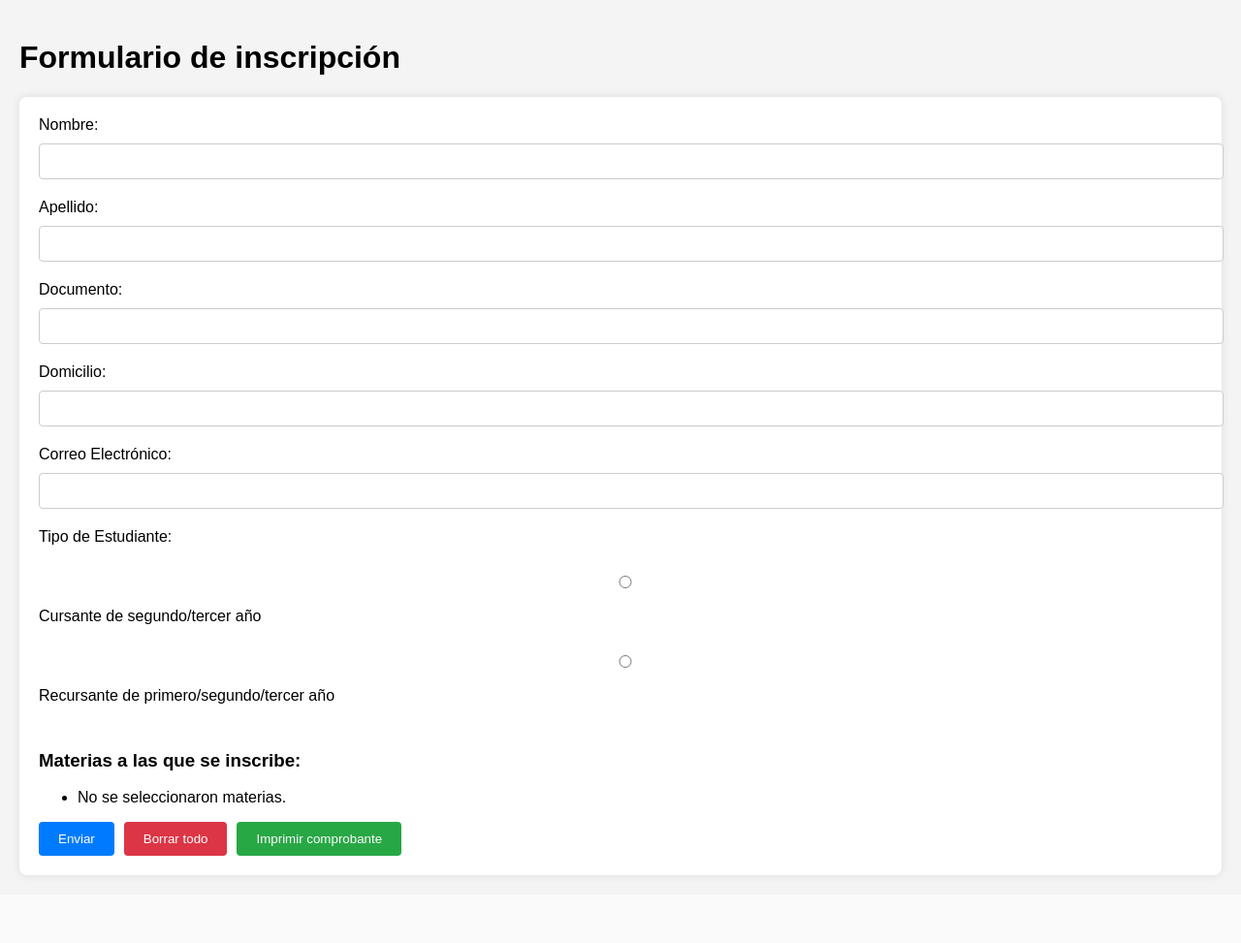
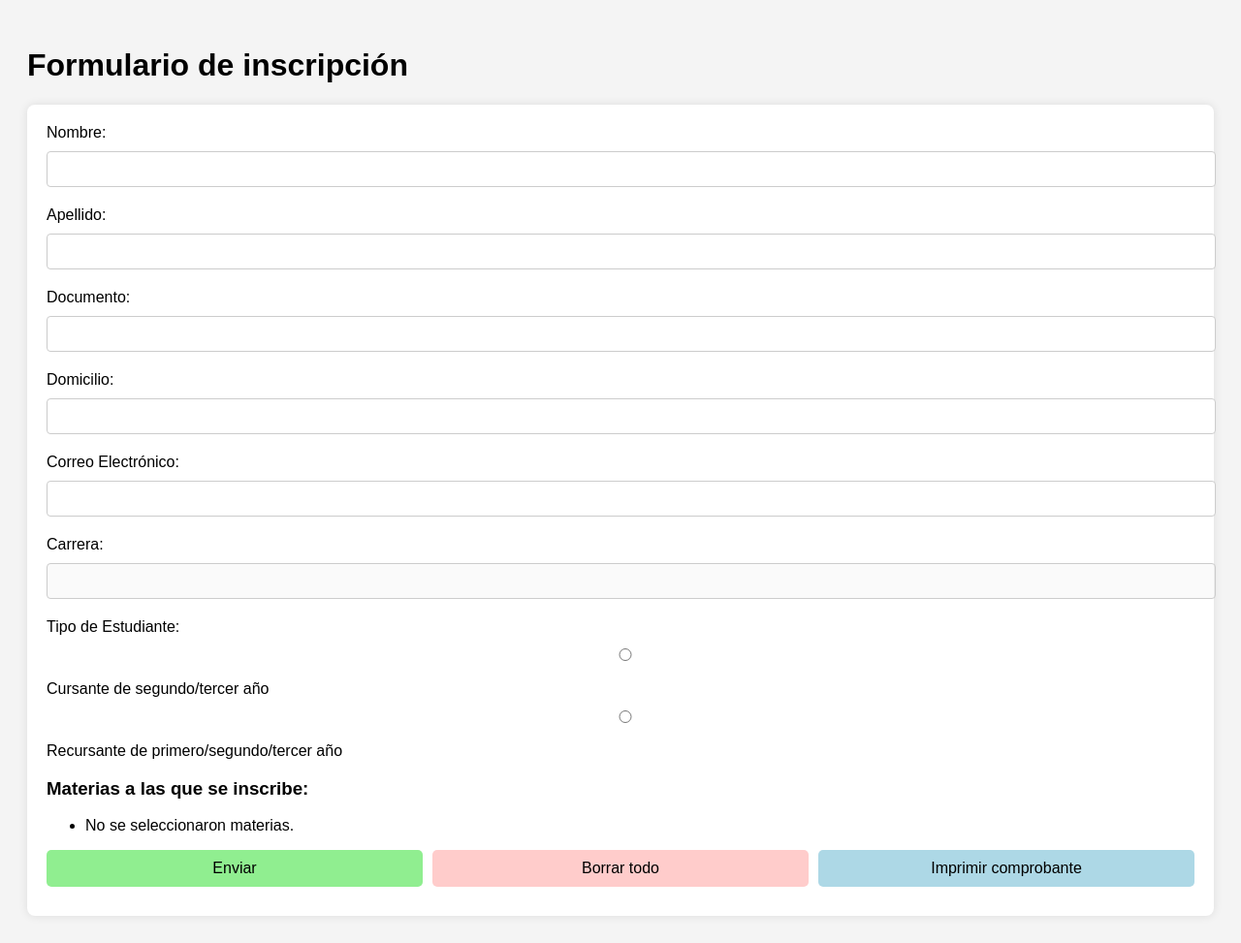
Before and after one commit to damian-trucco/TPI_PP2_Corregido_21-02-2025, a PHP site: page /inscribir.php in a window 1280 px wide. Shown: the whole page at 97% size. Before the commit the page ends 906 px from the top, so only its background shows below. Run offline with PHP 8.4, Linux system fonts and the light colour scheme.

Commit message:
Update inscribir.php

```diff
--- a/inscribir.php
+++ b/inscribir.php
@@ -1,17 +1,25 @@
 <?php
-session_start(); // Iniciar sesión
+session_start();
 require_once './data_base/db_urquiza.php';
 
 $success_message = '';
-$materias_seleccionadas = isset($_SESSION['materias_seleccionadas']) ? $_SESSION['materias_seleccionadas'] : [];
+$materias_seleccionadas = $_SESSION['materias_seleccionadas'] ?? [];
+$carrera_seleccionada_id = $_SESSION['carrera_seleccionada'] ?? '';
+$carrera_seleccionada_nombre = '';
+
+// Obtener el nombre de la carrera
+if (!empty($carrera_seleccionada_id)) {
+    $stmt = $conexion->prepare("SELECT nombre FROM carreras WHERE id = ?");
+    $stmt->execute([$carrera_seleccionada_id]);
+    $carrera = $stmt->fetch();
+    $carrera_seleccionada_nombre = $carrera['nombre'] ?? 'Carrera desconocida';
+}
+
+// Obtener los nombres de las materias seleccionadas
 $materias_nombres = [];
-
-// Obtener nombres de materias seleccionadas
 if (!empty($materias_seleccionadas)) {
     $placeholders = implode(',', array_fill(0, count($materias_seleccionadas), '?'));
-    $query = "SELECT id, nombre FROM materias WHERE id IN ($placeholders)";
-
-    $stmt = $conexion->prepare($query);
+    $stmt = $conexion->prepare("SELECT id, nombre FROM materias WHERE id IN ($placeholders)");
     $stmt->execute($materias_seleccionadas);
 
     while ($row = $stmt->fetch(PDO::FETCH_ASSOC)) {
@@ -19,41 +27,35 @@ if (!empty($materias_seleccionadas)) {
     }
 }
 
-// Procesar formulario
-if ($_SERVER["REQUEST_METHOD"] == "POST") {
-    if (isset($_POST['borrar_todo'])) {
-        // Borrar datos de sesión
-        session_unset();
-        session_destroy();
-        header("Location: inscribir.php");
-        exit();
-    }
+// Si se envió el formulario, guardar los datos en la sesión sin redirigir
+if ($_SERVER["REQUEST_METHOD"] == "POST" && isset($_POST['enviar'])) {
+    $_SESSION['registro'] = [
+        'nombre' => trim($_POST['nombre']),
+        'apellido' => trim($_POST['apellido']),
+        'documento' => trim($_POST['documento']),
+        'direccion' => trim($_POST['direccion']),
+        'email' => trim($_POST['email']),
+        'carrera_id' => trim($_POST['carrera_id']),
+        'tipo_estudiante' => trim($_POST['tipo_estudiante']),
+        'materias' => $materias_seleccionadas
+    ];
+    $success_message = "Datos guardados correctamente.";
+}
 
-    $nombre = $_POST['nombre'] ?? '';
-    $apellido = $_POST['apellido'] ?? '';
-    $documento = $_POST['documento'] ?? '';
-    $direccion = $_POST['direccion'] ?? '';
-    $email = $_POST['email'] ?? '';
-    $tipo_estudiante = $_POST['tipo_estudiante'] ?? '';
-    $carrera_id = $_POST['carrera_id'] ?? '';
+// Cargar los datos almacenados en la sesión para que no se pierdan al recargar la página
+$nombre = $_SESSION['registro']['nombre'] ?? '';
+$apellido = $_SESSION['registro']['apellido'] ?? '';
+$documento = $_SESSION['registro']['documento'] ?? '';
+$direccion = $_SESSION['registro']['direccion'] ?? '';
+$email = $_SESSION['registro']['email'] ?? '';
+$tipo_estudiante = $_SESSION['registro']['tipo_estudiante'] ?? '';
 
-    if ($nombre && $apellido && $documento && $direccion && $email && $tipo_estudiante && $carrera_id && !empty($materias_seleccionadas)) {
-        // Guardar datos en sesión para enviarlos a registromaterias.php
-        $_SESSION['registro'] = [
-            'nombre' => $nombre,
-            'apellido' => $apellido,
-            'documento' => $documento,
-            'direccion' => $direccion,
-            'email' => $email,
-            'tipo_estudiante' => $tipo_estudiante,
-            'carrera_id' => $carrera_id,
-            'materias' => $materias_seleccionadas
-        ];
-        header("Location: registromaterias.php");
-        exit();
-    } else {
-        $success_message = "Por favor, complete todos los campos obligatorios.";
-    }
+// Borrar la sesión si se presiona "Borrar todo"
+if ($_SERVER["REQUEST_METHOD"] == "POST" && isset($_POST['borrar'])) {
+    session_unset();
+    session_destroy();
+    header("Location: inscribir.php");
+    exit();
 }
 ?>
 
@@ -64,59 +66,16 @@ if ($_SERVER["REQUEST_METHOD"] == "POST") {
     <meta name="viewport" content="width=device-width, initial-scale=1.0">
     <title>Formulario de inscripción</title>
     <style>
-        body {
-            font-family: Arial, sans-serif;
-            background-color: #f4f4f4;
-            margin: 0;
-            padding: 20px;
-        }
-        form {
-            background-color: #fff;
-            padding: 20px;
-            border-radius: 8px;
-            box-shadow: 0 0 10px rgba(0, 0, 0, 0.1);
-        }
-        label {
-            display: block;
-            margin-bottom: 10px;
-        }
-        input, select {
-            width: 100%;
-            padding: 10px;
-            margin-bottom: 20px;
-            border-radius: 4px;
-            border: 1px solid #ccc;
-        }
-        .form-group {
-            margin-bottom: 15px;
-        }
-        .success-message {
-            color: green;
-            font-weight: bold;
-            margin-top: 20px;
-        }
-        .button-group {
-            display: flex;
-            gap: 10px;
-        }
-        button {
-            padding: 10px 20px;
-            border: none;
-            border-radius: 4px;
-            cursor: pointer;
-        }
-        .submit-btn {
-            background-color: #007bff;
-            color: white;
-        }
-        .reset-btn {
-            background-color: #dc3545;
-            color: white;
-        }
-        .print-btn {
-            background-color: #28a745;
-            color: white;
-        }
+        body { font-family: Arial, sans-serif; background-color: #f4f4f4; padding: 20px; }
+        form { background-color: #fff; padding: 20px; border-radius: 8px; box-shadow: 0 0 10px rgba(0, 0, 0, 0.1); }
+        label, button { display: block; margin-bottom: 10px; }
+        input, select { width: 100%; padding: 10px; margin-bottom: 20px; border-radius: 4px; border: 1px solid #ccc; }
+        .success-message { background-color: #d4edda; color: #155724; padding: 10px; border-radius: 5px; margin-top: 20px; }
+        .button-group { display: flex; gap: 10px; }
+        .button-group button { flex: 1; padding: 10px; font-size: 16px; border: none; cursor: pointer; border-radius: 5px; }
+        .btn-enviar { background-color: #90ee90; color: black; } /* Verde claro */
+        .btn-borrar { background-color: #ffcccb; color: black; } /* Rojo claro */
+        .btn-imprimir { background-color: #add8e6; color: black; } /* Azul claro */
     </style>
 </head>
 <body>
@@ -125,33 +84,36 @@ if ($_SERVER["REQUEST_METHOD"] == "POST") {
 
 <form action="inscribir.php" method="post">
     <label for="nombre">Nombre:</label>
-    <input type="text" id="nombre" name="nombre" required value="<?php echo htmlspecialchars($_POST['nombre'] ?? ''); ?>"><br>
+    <input type="text" id="nombre" name="nombre" value="<?php echo htmlspecialchars($nombre); ?>" required>
 
     <label for="apellido">Apellido:</label>
-    <input type="text" id="apellido" name="apellido" required value="<?php echo htmlspecialchars($_POST['apellido'] ?? ''); ?>"><br>
+    <input type="text" id="apellido" name="apellido" value="<?php echo htmlspecialchars($apellido); ?>" required>
 
     <label for="documento">Documento:</label>
-    <input type="text" id="documento" name="documento" required value="<?php echo htmlspecialchars($_POST['documento'] ?? ''); ?>"><br>
+    <input type="text" id="documento" name="documento" value="<?php echo htmlspecialchars($documento); ?>" required>
 
     <label for="direccion">Domicilio:</label>
-    <input type="text" id="direccion" name="direccion" required value="<?php echo htmlspecialchars($_POST['direccion'] ?? ''); ?>"><br>
+    <input type="text" id="direccion" name="direccion" value="<?php echo htmlspecialchars($direccion); ?>" required>
 
     <label for="email">Correo Electrónico:</label>
-    <input type="email" id="email" name="email" required value="<?php echo htmlspecialchars($_POST['email'] ?? ''); ?>"><br>
+    <input type="email" id="email" name="email" value="<?php echo htmlspecialchars($email); ?>" required>
 
-    <label>Tipo de Estudiante:</label><br>
-    <input type="radio" id="cursante" name="tipo_estudiante" value="Cursante" required <?php if (isset($_POST['tipo_estudiante']) && $_POST['tipo_estudiante'] === "Cursante") echo "checked"; ?>>
-    <label for="cursante">Cursante de segundo/tercer año</label><br>
-    <input type="radio" id="recursante" name="tipo_estudiante" value="Recursante" required <?php if (isset($_POST['tipo_estudiante']) && $_POST['tipo_estudiante'] === "Recursante") echo "checked"; ?>>
-    <label for="recursante">Recursante de primero/segundo/tercer año</label><br>
+    <label for="carrera_id">Carrera:</label>
+    <input type="text" id="carrera_nombre" value="<?php echo htmlspecialchars($carrera_seleccionada_nombre); ?>" disabled>
+    <input type="hidden" name="carrera_id" value="<?php echo htmlspecialchars($carrera_seleccionada_id); ?>">
+
+    <label>Tipo de Estudiante:</label>
+    <input type="radio" id="cursante" name="tipo_estudiante" value="Cursante" <?php echo ($tipo_estudiante == "Cursante") ? "checked" : ""; ?> required>
+    <label for="cursante">Cursante de segundo/tercer año</label>
+    <input type="radio" id="recursante" name="tipo_estudiante" value="Recursante" <?php echo ($tipo_estudiante == "Recursante") ? "checked" : ""; ?> required>
+    <label for="recursante">Recursante de primero/segundo/tercer año</label>
 
     <h3>Materias a las que se inscribe:</h3>
     <ul>
         <?php
         if (!empty($materias_seleccionadas)) {
             foreach ($materias_seleccionadas as $materia_id) {
-                $nombre_materia = $materias_nombres[$materia_id] ?? "Materia desconocida";
-                echo "<li>" . htmlspecialchars($nombre_materia) . "</li>";
+                echo "<li>" . htmlspecialchars($materias_nombres[$materia_id] ?? "Materia desconocida") . "</li>";
             }
         } else {
             echo "<li>No se seleccionaron materias.</li>";
@@ -160,14 +122,14 @@ if ($_SERVER["REQUEST_METHOD"] == "POST") {
     </ul>
 
     <div class="button-group">
-        <button type="submit" class="submit-btn">Enviar</button>
-        <button type="submit" name="borrar_todo" class="reset-btn">Borrar todo</button>
-        <button type="button" onclick="window.print()" class="print-btn">Imprimir comprobante</button>
+        <button type="submit" name="enviar" class="btn-enviar">Enviar</button>
+        <button type="submit" name="borrar" class="btn-borrar">Borrar todo</button>
+        <button type="button" onclick="window.print()" class="btn-imprimir">Imprimir comprobante</button>
     </div>
 </form>
 
-<?php if ($success_message): ?>
-    <p class="success-message"><?php echo $success_message; ?></p>
+<?php if (!empty($success_message)): ?>
+    <div class="success-message"><?php echo $success_message; ?></div>
 <?php endif; ?>
 
 </body>
```
